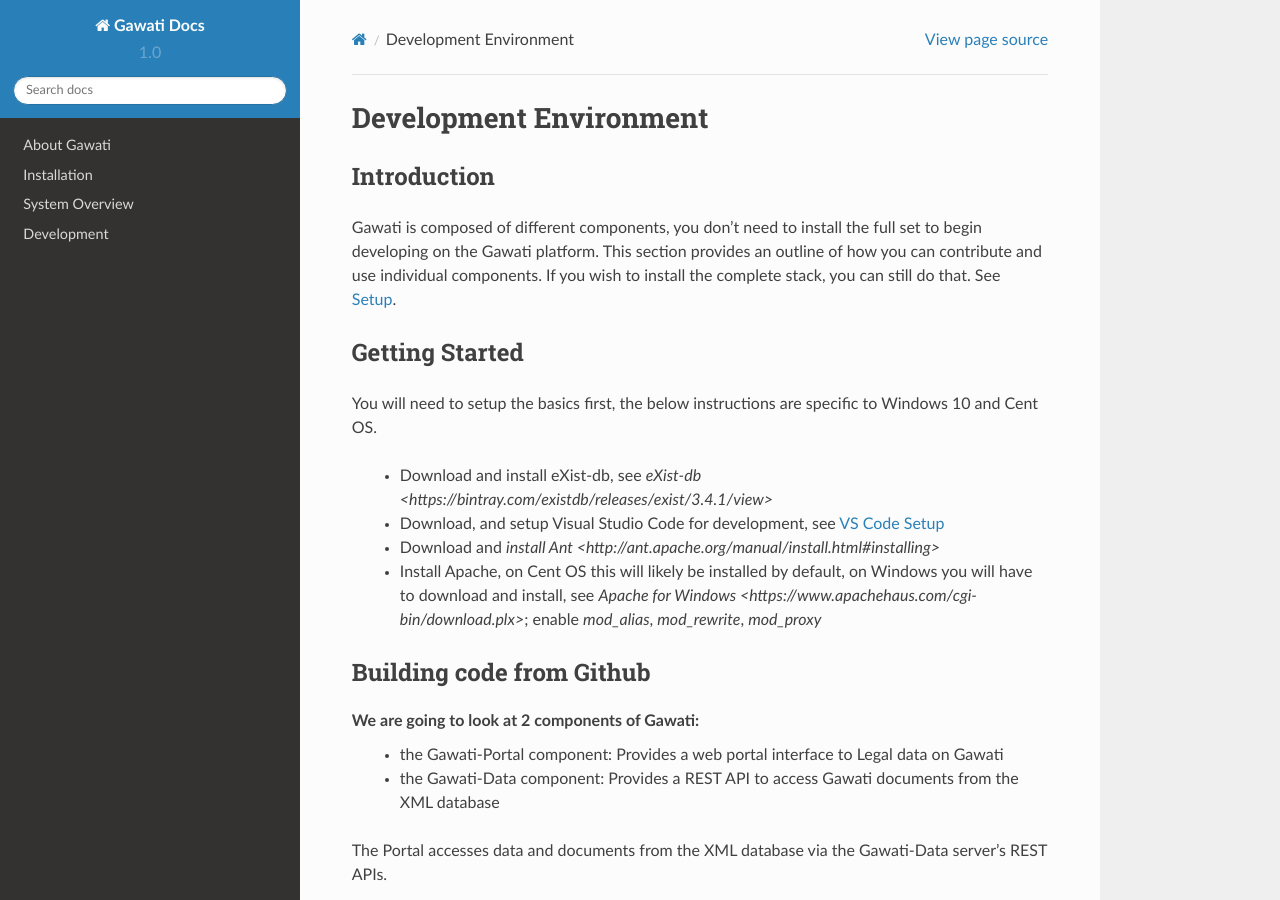
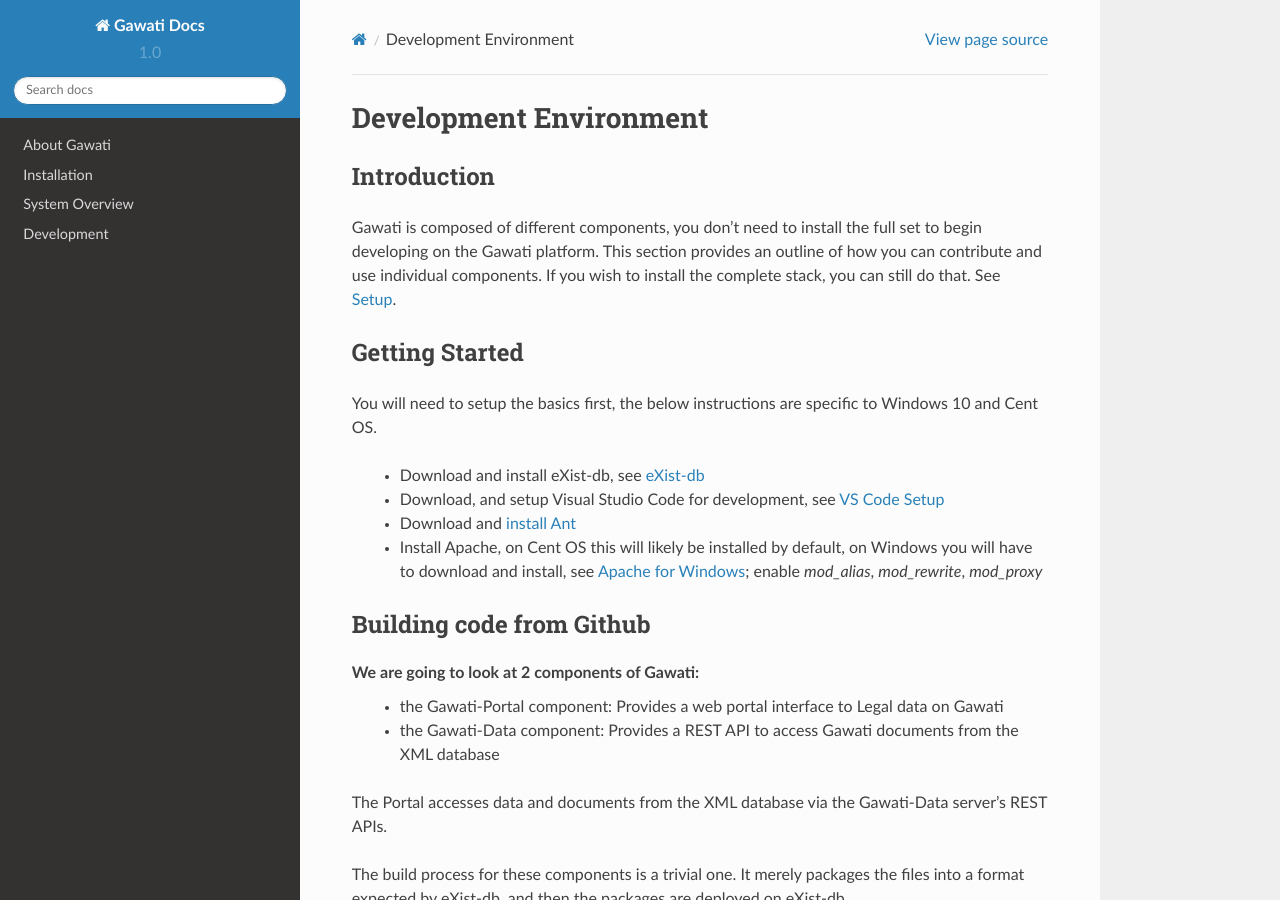
Before and after one commit to gawati/gawati-docs, a Sphinx documentation site: the page built from docs/source/development/dev-env.rst, in a window 1280 px wide and 900 px high. Built offline with Sphinx 7.4.7 and the Read the Docs theme 2.0.0, drawn with Linux system fonts in a browser that asks for light colours; some of the changed text lies outside the part shown.

Commit message:
UPdating links

```diff
--- a/docs/source/development/dev-env.rst
+++ b/docs/source/development/dev-env.rst
@@ -15,10 +15,10 @@ Getting Started
 
 You will need to setup the basics first, the below instructions are specific to Windows 10 and Cent OS.
 
- - Download and install eXist-db, see `eXist-db <https://bintray.com/existdb/releases/exist/3.4.1/view>`
+ - Download and install eXist-db, see `eXist-db <https://bintray.com/existdb/releases/exist/3.4.1/view>`_
  - Download, and setup Visual Studio Code for development, see :doc:`VS Code Setup <./using-vscode>`
- - Download and `install Ant <http://ant.apache.org/manual/install.html#installing>`
- - Install Apache, on Cent OS this will likely be installed by default, on Windows you will have to download and install, see `Apache for Windows <https://www.apachehaus.com/cgi-bin/download.plx>`; enable `mod_alias`, `mod_rewrite`, `mod_proxy`
+ - Download and `install Ant <http://ant.apache.org/manual/install.html#installing>`_
+ - Install Apache, on Cent OS this will likely be installed by default, on Windows you will have to download and install, see `Apache for Windows <https://www.apachehaus.com/cgi-bin/download.plx>`_; enable `mod_alias`, `mod_rewrite`, `mod_proxy`
 
 *************************
 Building code from Github
@@ -50,4 +50,4 @@ If you have a stock installation of eXist-db, it will be running on port 8080. A
    :align: center
    :figclass: align-center
 
-Click the *+* icon, and select the package you just built in the `build` folder and install it into eXist-db. You will find the package accessible via the URL: `eXist gawati data <http://localhost:8080/exist/apps/gawati-data>`
+Click the *+* icon, and select the package you just built in the `build` folder and install it into eXist-db. You will find the package accessible via the URL: `eXist gawati data <http://localhost:8080/exist/apps/gawati-data>`_
```
